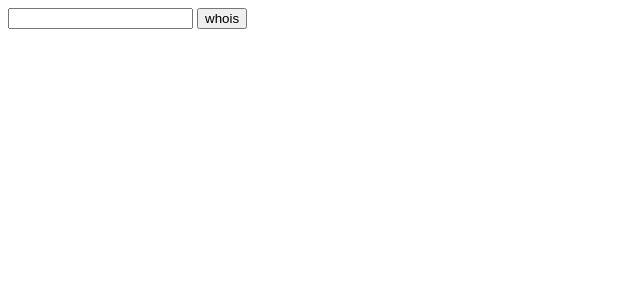
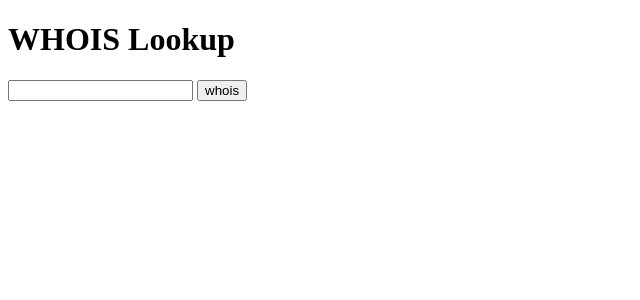
Before and after one commit to WebSnifferHQ/WebSniffer, a SvelteKit app: page /whois in a window 1280 px wide. Shown: the top 300 px of the page, without its empty margins (0-640 px from the left). Built offline with nearby package versions, Linux system fonts and the light colour scheme.

Commit message:
Update +page.svelte

```diff
--- a/src/routes/whois/+page.svelte
+++ b/src/routes/whois/+page.svelte
@@ -14,6 +14,8 @@
         console.log(data);
     }
 </script>
+
+<h1>WHOIS Lookup</h1>
 
 <div>
     <form on:submit|preventDefault={checkSite}>
```
